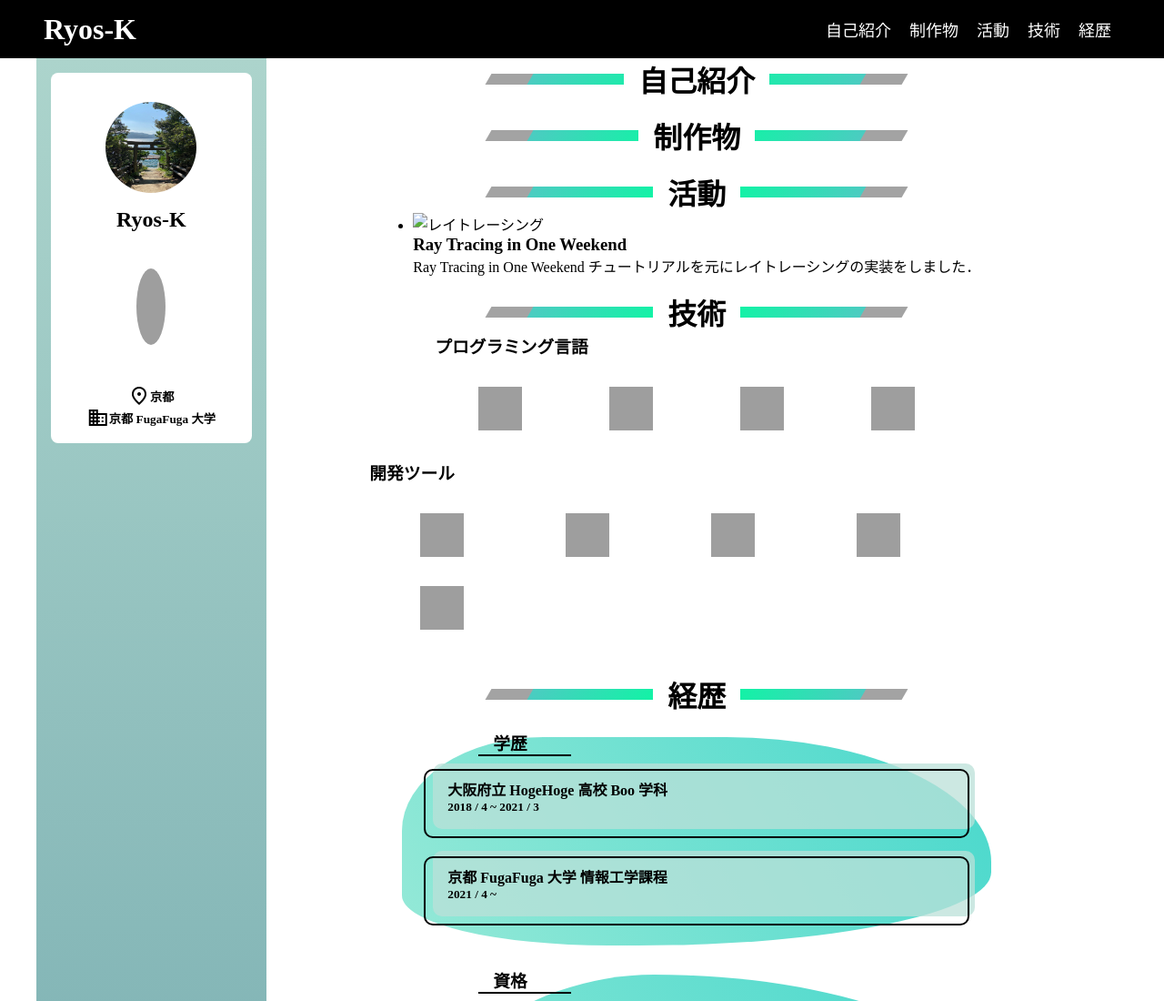
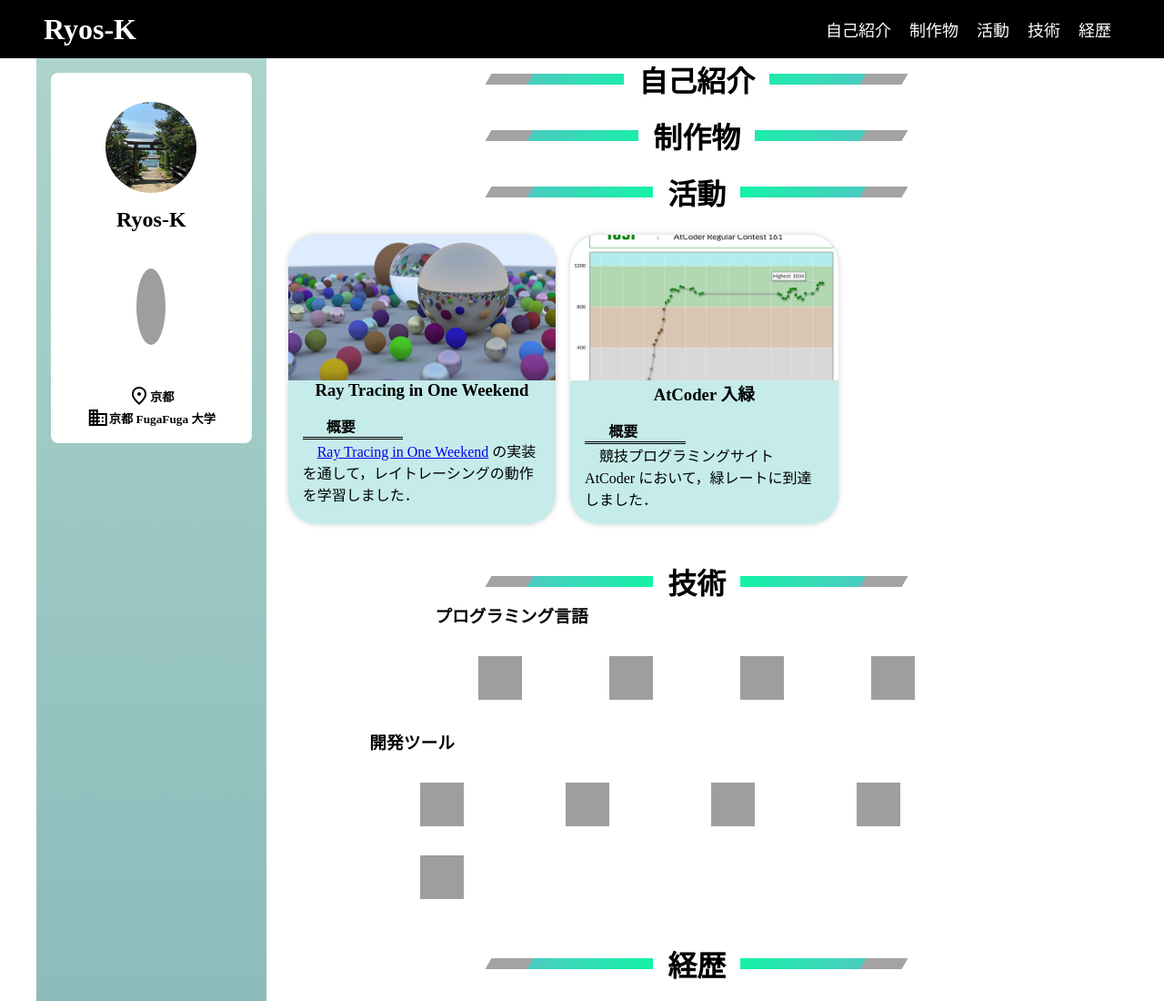
Before and after one commit to Ryos-K/ryos-k.github.io, a plain HTML site: page docs/index.html in a window 1280 px wide. Shown: the top 1100 px of the page at 91% size. Drawn offline with nearby package versions, Linux system fonts and the light colour scheme; some packages are replaced by stand-ins of ours; grey boxes are pictures that could not be loaded.

Commit message:
feat: Add activities section and activity cards

```diff
--- a/docs/index.html
+++ b/docs/index.html
@@ -63,7 +63,19 @@
                     <li class="activity-item">
                         <img src="images/raytracing.png" alt="レイトレーシング" />
                         <h3>Ray Tracing in One Weekend</h3>
-                            <p>Ray Tracing in One Weekend チュートリアルを元にレイトレーシングの実装をしました．</p>
+                        <div class="activity-item-abstract">
+                            <h4>概要</h4>
+                            <p><a href="https://raytracing.github.io/books/RayTracingInOneWeekend.html">Ray Tracing in
+                                    One Weekend</a> の実装を通して，レイトレーシングの動作を学習しました．</p>
+                        </div>
+                    </li>
+                    <li class="activity-item">
+                        <img src="images/atcoder_green.png" alt="AtCoder 緑" />
+                        <h3>AtCoder 入緑</h3>
+                        <div class="activity-item-abstract">
+                            <h4>概要</h4>
+                            <p>競技プログラミングサイト AtCoder において，緑レートに到達しました．</p>
+                        </div>
                     </li>
             </section>
 
--- a/docs/style.css
+++ b/docs/style.css
@@ -48,8 +48,8 @@ header {
 }
 
 /*
-    container
- */
+container
+*/
 
 .container {
     display: flex;
@@ -61,8 +61,64 @@ header {
 }
 
 /*
+    aside
+ */
+
+aside {
+    width: 320px;
+    min-height: 100vh;
+    background: linear-gradient(180deg, rgb(172, 212, 204) 0%, rgb(117, 171, 175) 100%);
+}
+
+.profile {
+    position: sticky;
+    top: calc(64px + 16px);
+    display: flex;
+    justify-content: center;
+    align-items: center;
+    flex-direction: column;
+    padding: 16px;
+    border-radius: 8px;
+    background-color: white;
+    margin: 16px;
+}
+
+.profile img {
+    width: 100px;
+    height: 100px;
+    border-radius: 50%;
+    margin: 16px;
+}
+
+.account-list {
+    list-style: none;
+    display: flex;
+    flex-direction: row;
+    align-items: center;
+    margin: 16px 0;
+}
+
+.account-item a img{
+    padding: 8px;
+    width: 48px;
+}
+
+.location {
+    display: flex;
+    justify-content: center;
+    align-items: center;
+}
+
+.university {
+    display: flex;
+    justify-content: center;
+    align-items: center;
+
+}
+
+/*
     main
- */
+*/
 
 main {
     display: flex;
@@ -122,73 +178,53 @@ section {
 }
 
 /*
-    main:home
+    main:activitise
  */
 
-aside {
-    width: 320px;
-    min-height: 100vh;
-    background: linear-gradient(180deg, rgb(172, 212, 204) 0%, rgb(117, 171, 175) 100%);
-}
-
-.profile {
-    position: sticky;
-    top: calc(64px + 16px);
-    display: flex;
-    justify-content: center;
-    align-items: center;
-    flex-direction: column;
-    padding: 16px;
-    border-radius: 8px;
-    background-color: white;
-    margin: 16px;
-}
-
-.profile img {
-    width: 100px;
-    height: 100px;
-    border-radius: 50%;
-    margin: 16px;
-}
-
-.account-list {
-    list-style: none;
-    display: flex;
-    flex-direction: row;
-    align-items: center;
+.activity-list {
+    display: grid;
+    grid-template-columns: repeat(auto-fill, minmax(240px, 1fr));
+    gap: 16px;
+    width: 100%;
     margin: 16px 0;
 }
 
-.account-item a img{
-    padding: 8px;
-    width: 48px;
+.activity-item {
+    display: flex;
+    flex-direction: column;
+    border-radius: 32px;
+    background-color: rgb(197, 236, 234);
+    margin: 8px;
+    width: 100%;
+    min-width: 240px;
+    overflow: hidden;
+    box-shadow: 0 0 4px 2px rgba(0, 0, 0, 0.1);
 }
 
-.location {
-    display: flex;
-    justify-content: center;
-    align-items: center;
+.activity-item img {
+    height: 160px;
+    object-fit:cover;
 }
 
-.university {
-    display: flex;
-    justify-content: center;
-    align-items: center;
-
+.activity-item h3 {
+    text-align: center;
 }
 
-/*
-    main:article
- */
-
-article {
-    flex-grow: 1;
-    border-radius: 10px;
-    width: 90%;
-    padding: 16px 0;
-    min-width: 256px;
+.activity-item-abstract {
+    width: 100%;
+    padding: 16px;
 }
 
+.activity-item-abstract h4 {
+    padding: 0 20% 0 10%;
+    width: fit-content;
+    border-bottom: 3px double rgb(0, 0, 0);
+}
+
+.activity-item-abstract p {
+    text-indent: 1em;
+    text-align: left;
+}
 /*
     main:article:skills
  */
```
Also changed, not shown: docs/images/atcoder_green.png (added), docs/images/raytracing.png (added). Lines whose indentation alone changed are shown as unchanged.
